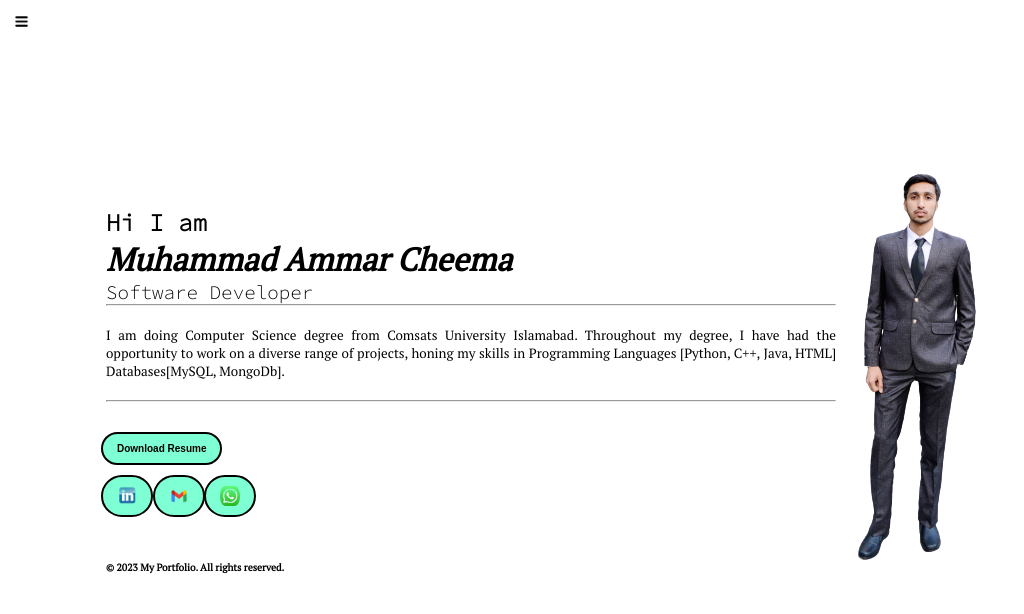
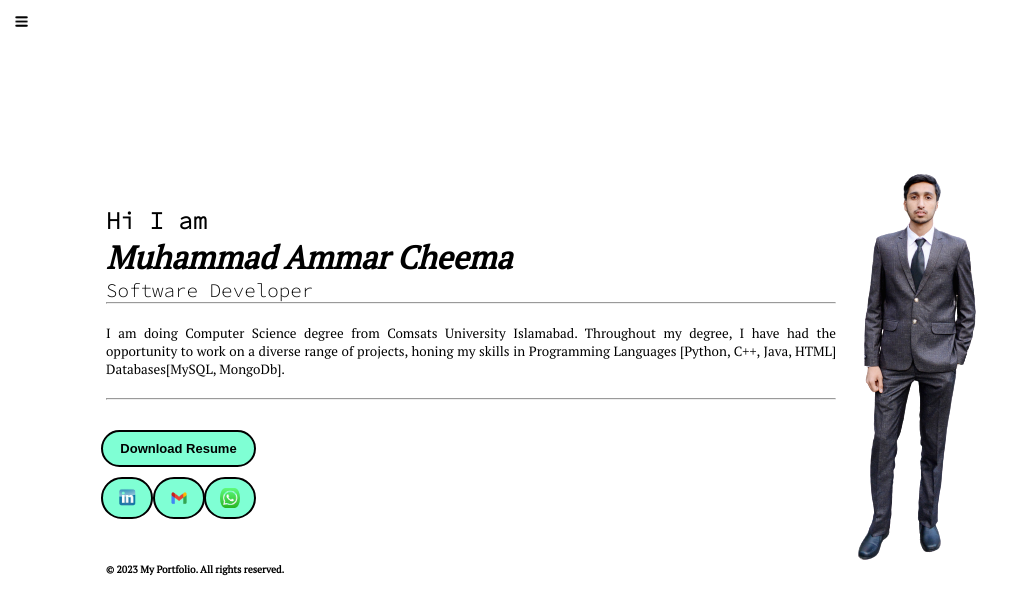
Before and after one commit to muhammadammar33/Resume, a plain HTML site: page index.html in a window 1280 px wide. Shown: the whole page, without its empty margins (0-1024 px from the left). Drawn offline with Linux system fonts and the light colour scheme.

Commit message:
button width adjusted

```diff
--- a/css/styles.css
+++ b/css/styles.css
@@ -112,9 +112,13 @@ mark {
   color: black;
   background-color: aquamarine;
   font-weight: bold;
-  font-size: 10px;
+  font-size: 13px;
   margin: 0 -5px 10px;
   cursor: pointer;
+}
+
+.resume {
+  width: 155px;
 }
 
 .btn:hover {
--- a/index.html
+++ b/index.html
@@ -41,7 +41,7 @@
         Programming Languages [Python, C++, Java, HTML] Databases[MySQL, MongoDb].</div>
                         <br><hr>
                     <div class="buttons">
-                        <a href="/Muhammad Ammar Cheema.pdf" target="_blank"><button type="download" class="btn btn-primary">Download Resume</button></a>
+                        <a href="./Muhammad Ammar Cheema.pdf" target="_blank"><button type="download" class="btn btn-primary resume">Download Resume</button></a>
                         <br>
                         <a href="https://www.linkedin.com/in/muhammad-ammar-cheema-24803021b" target="_blank
                         "><img src="./images/linkedin.png" height="20" class="btn" alt="linkedin icon"></a>
```
